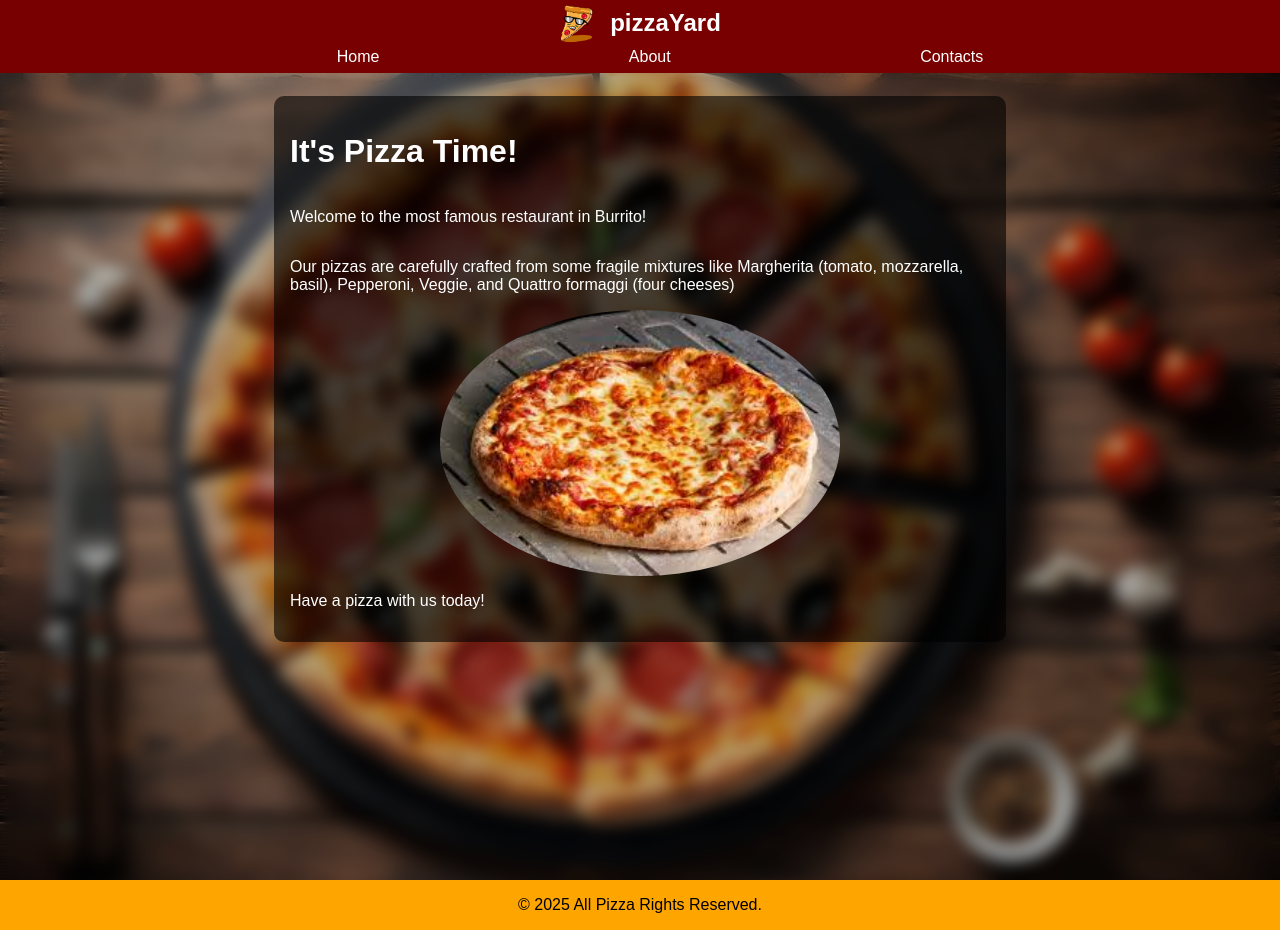
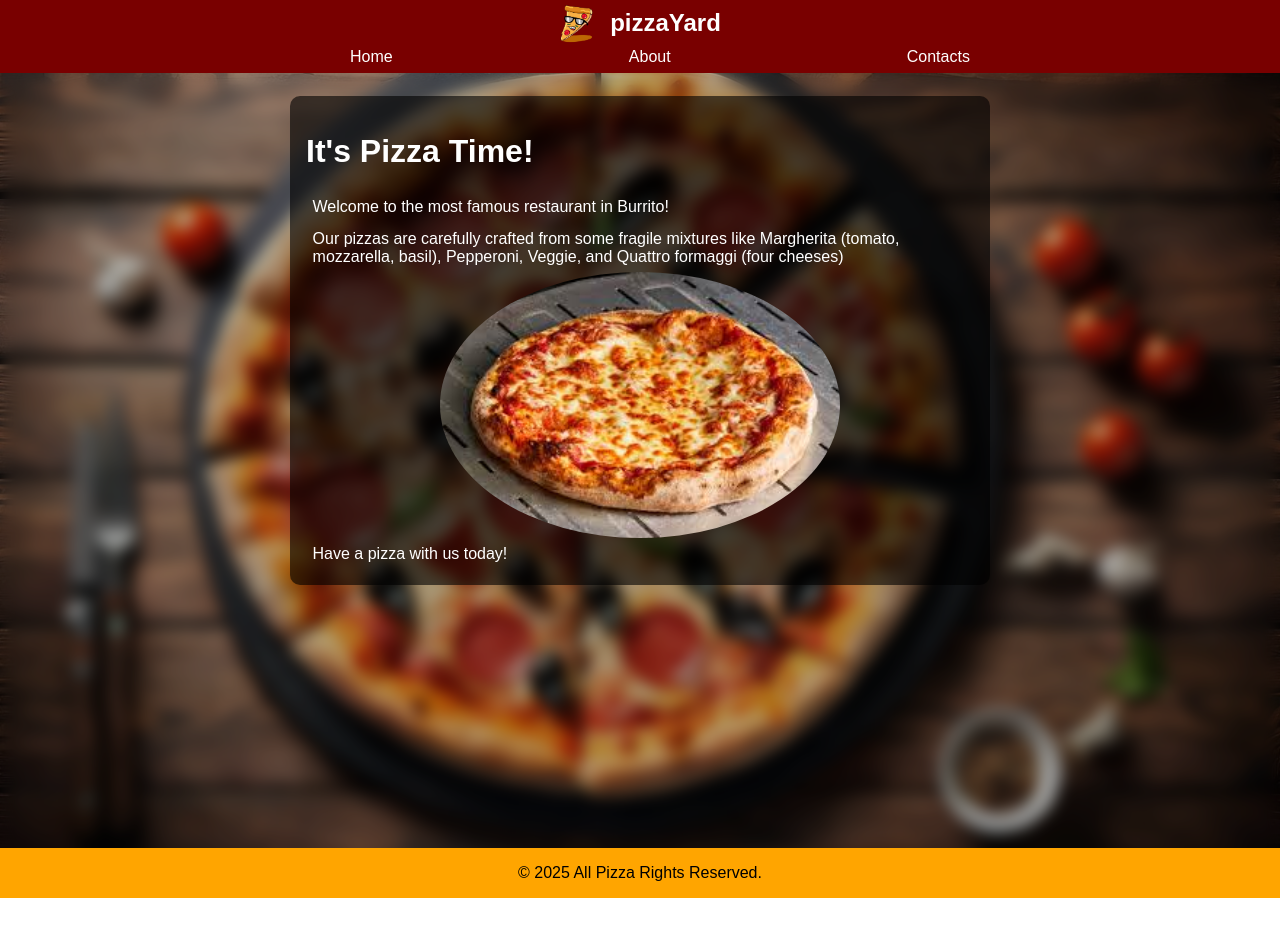
Before and after one commit to Ekomjah/restauante, a website built with webpack: page src/template.html in a window 1280 px wide. After the commit the page ends 898 px from the top, so only its background shows below. Built offline with nearby package versions, Linux system fonts and the light colour scheme.

```diff
--- a/src/styles.css
+++ b/src/styles.css
@@ -15,6 +15,12 @@
   position: relative;
 }
 
+*,
+::after,
+::before {
+  box-sizing: border-box;
+}
+
 body::before {
   content: "";
   position: absolute;
@@ -26,7 +32,7 @@
 
 #content {
   background-color: rgba(0, 0, 0, 0.603);
-  width: 70%;
+  width: 90%;
   margin-top: 3rem;
   display: flex;
   flex-direction: column;
@@ -62,7 +68,6 @@
   align-items: center;
   justify-content: flex-start;
   margin-top: 3rem;
-  margin-bottom: 2rem;
 }
 
 .banner-txt {
@@ -163,8 +168,12 @@
   padding: 0;
   flex-direction: column;
   justify-content: center;
+
   img {
     align-self: center;
     width: 100%;
   }
+  p {
+    margin: 0.41rem;
+  }
 }
```
